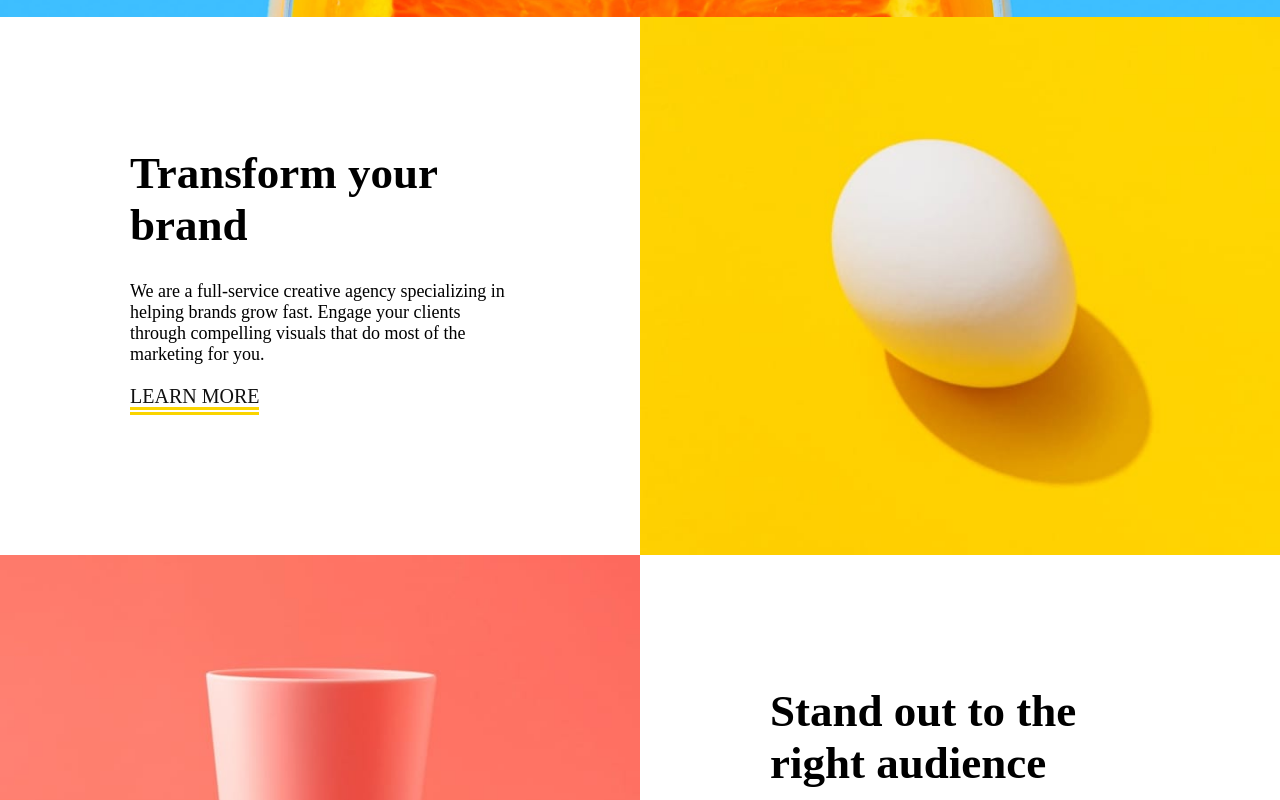
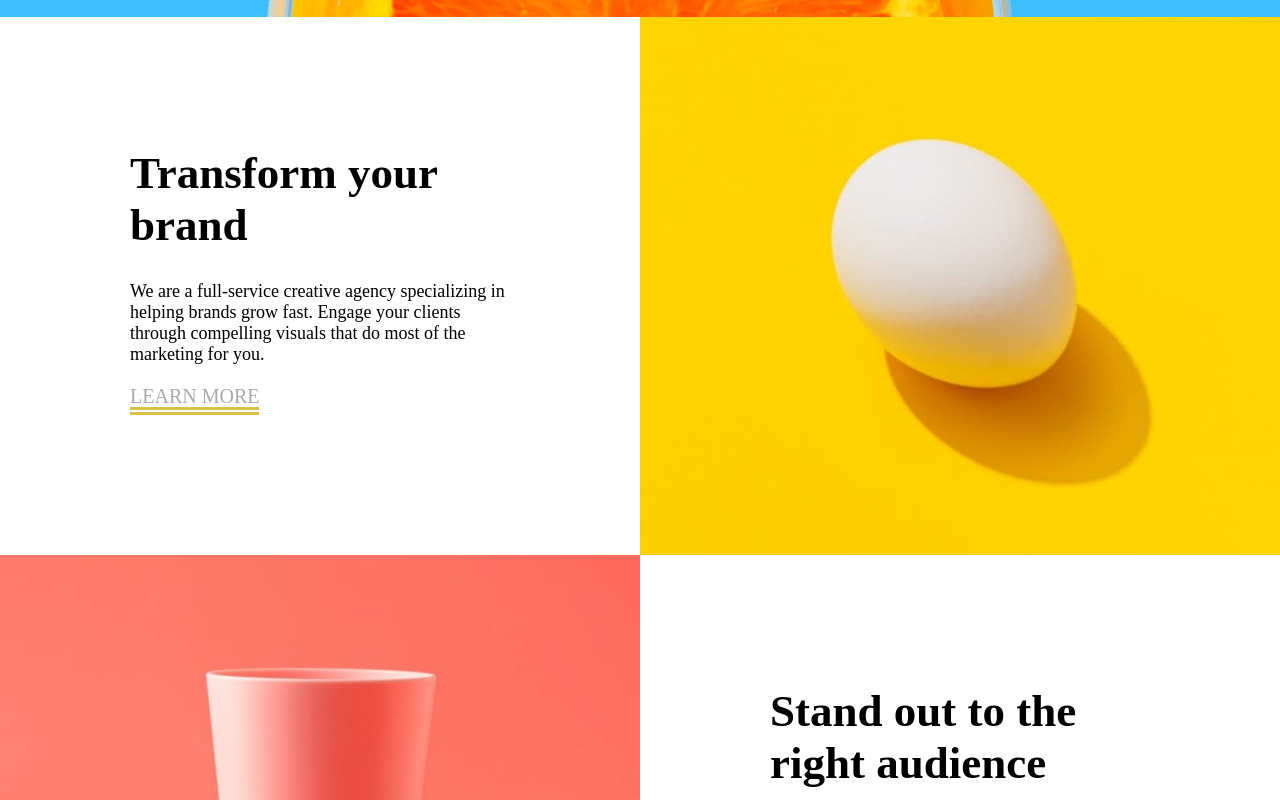
Before and after one commit to omarmitma/FrontendSunnySide, a plain HTML site: page index.html in a window 1280 px wide. In both pictures the pointer is over the link 194 px from the left and 1094 px from the top of the page. Shown: the part 694-1494 px from the top of the page. Drawn offline with Linux system fonts and the light colour scheme.

Commit message:
Add files via upload

```diff
--- a/estilo.css
+++ b/estilo.css
@@ -158,6 +158,13 @@ body{
 .gridDiv .gridItemText .learnMore2 a{
     border-bottom: 8px double #fe7867;
 }
+.gridDiv .gridItemText .learnMore a:hover{
+    color: #aaa;
+    border-bottom: 8px double #dac343;
+}
+.gridDiv .gridItemText .learnMore2 a:hover{
+    border-bottom: 8px double #e05f4e;
+}
 .gridDiv .gridItemTextImg .ItemText{
     padding: 0 10px 5px 10px;
     height: 18%;
```
